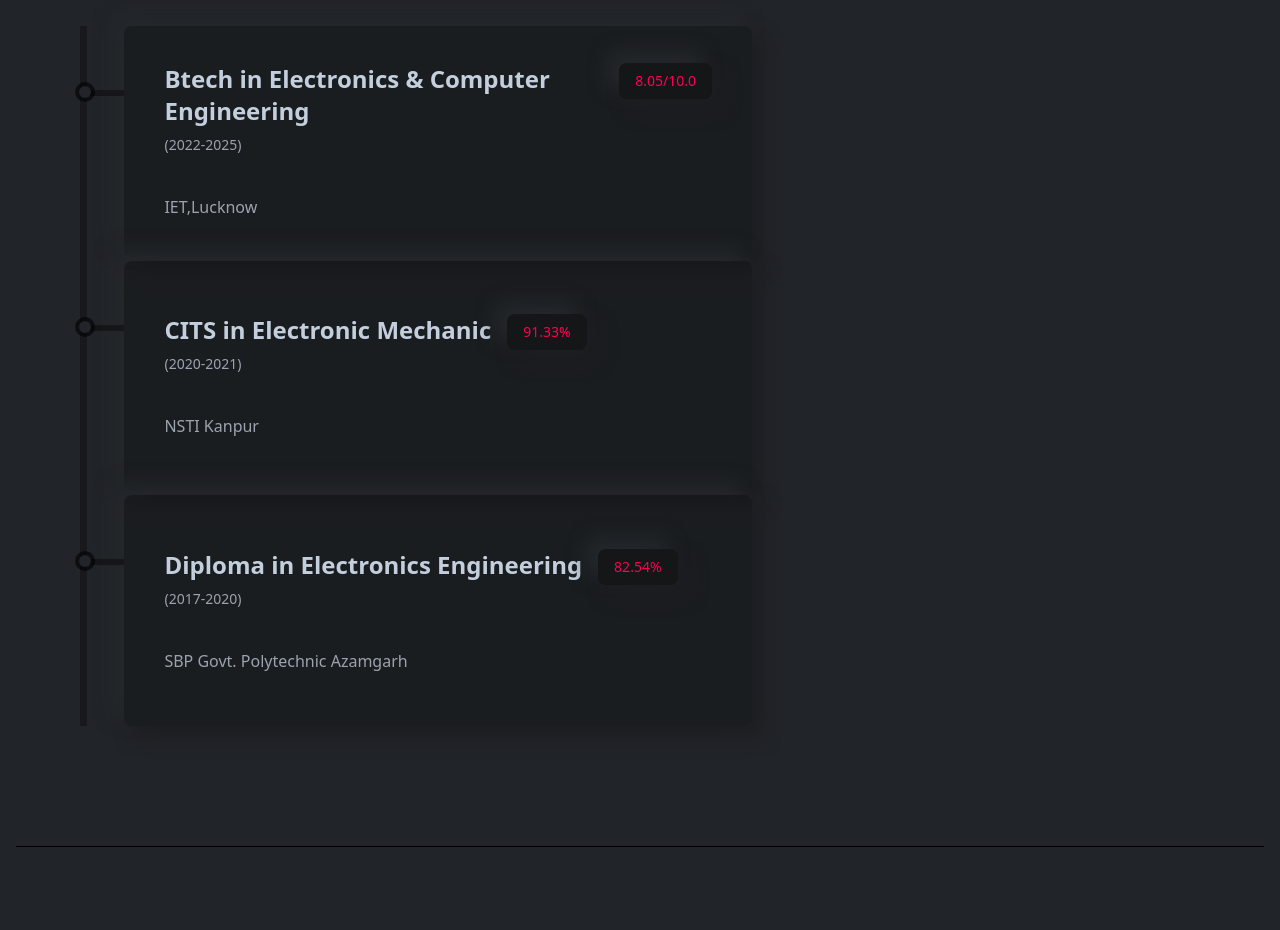
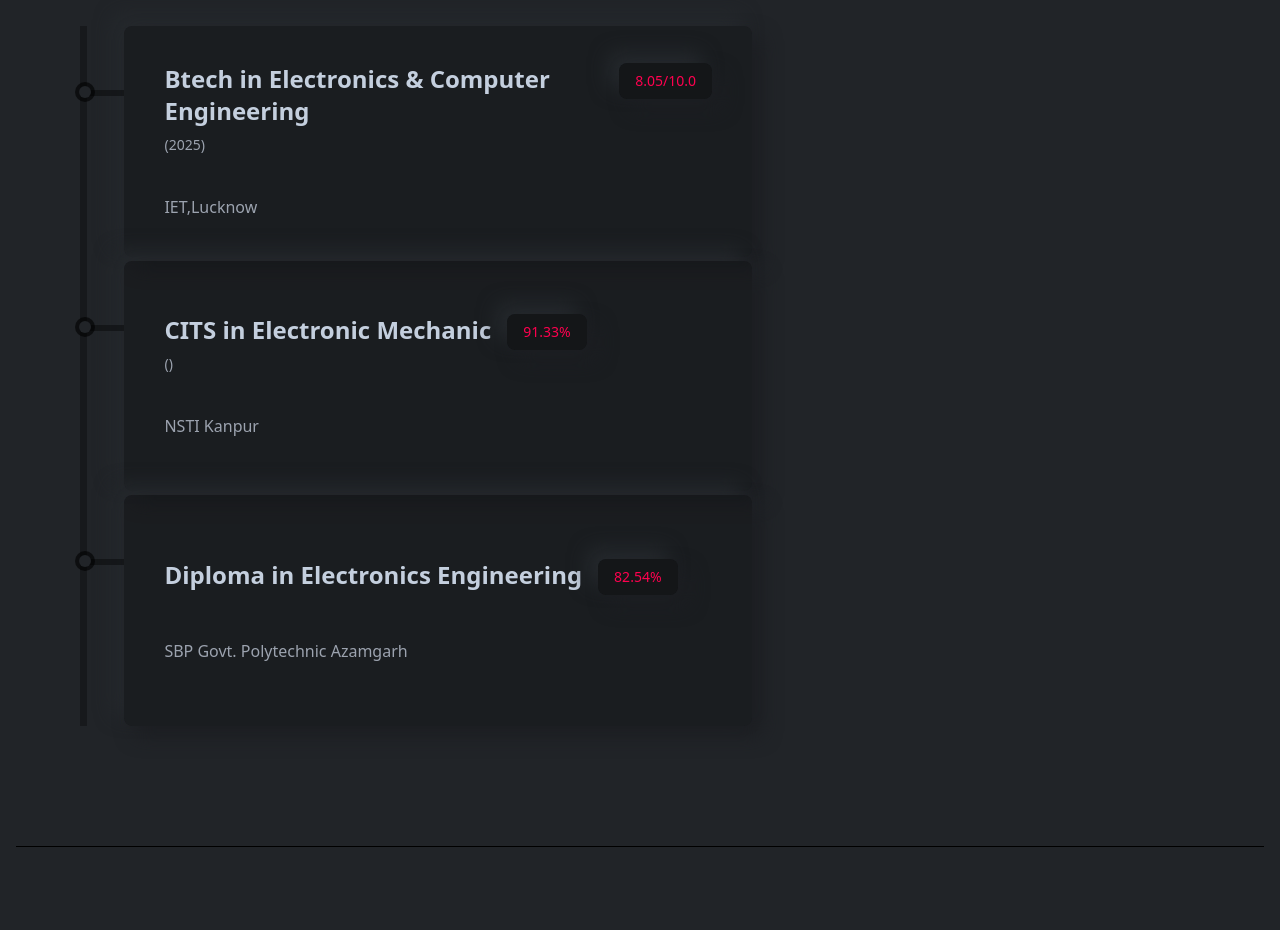
Before and after one commit to adityavish1/adityaportfolio, a React (Vite) app: page / in a window 1280 px wide. Shown: the part 2300-3230 px from the top of the page. Built offline with nearby package versions, Linux system fonts and the light colour scheme; a web font is replaced by a local one.

Commit message:
Update Education.jsx

```diff
--- a/src/components/resume/Education.jsx
+++ b/src/components/resume/Education.jsx
@@ -14,19 +14,19 @@
     <div className='mt-14 w-full mdl:w-4/5  lgl:w-3/5 h-[700px] border-l-[7px] border-l-black border-opacity-30 flex flex-col  gap-1'>
      <ResumeCard
       title="Btech in Electronics & Computer Engineering"
-      subTitle="(2022-2025)"
+      subTitle="(2025)"
       result="8.05/10.0"
       des="IET,Lucknow "
       />
        <ResumeCard
       title="CITS in Electronic Mechanic"
-      subTitle="(2020-2021)"
+      subTitle="()"
       result="91.33%"
       des="NSTI Kanpur"
       />
        <ResumeCard
       title="Diploma in Electronics Engineering"
-      subTitle="(2017-2020)"
+      subTitle=""
       result="82.54%"
       des="SBP Govt. Polytechnic Azamgarh "
       />
```
